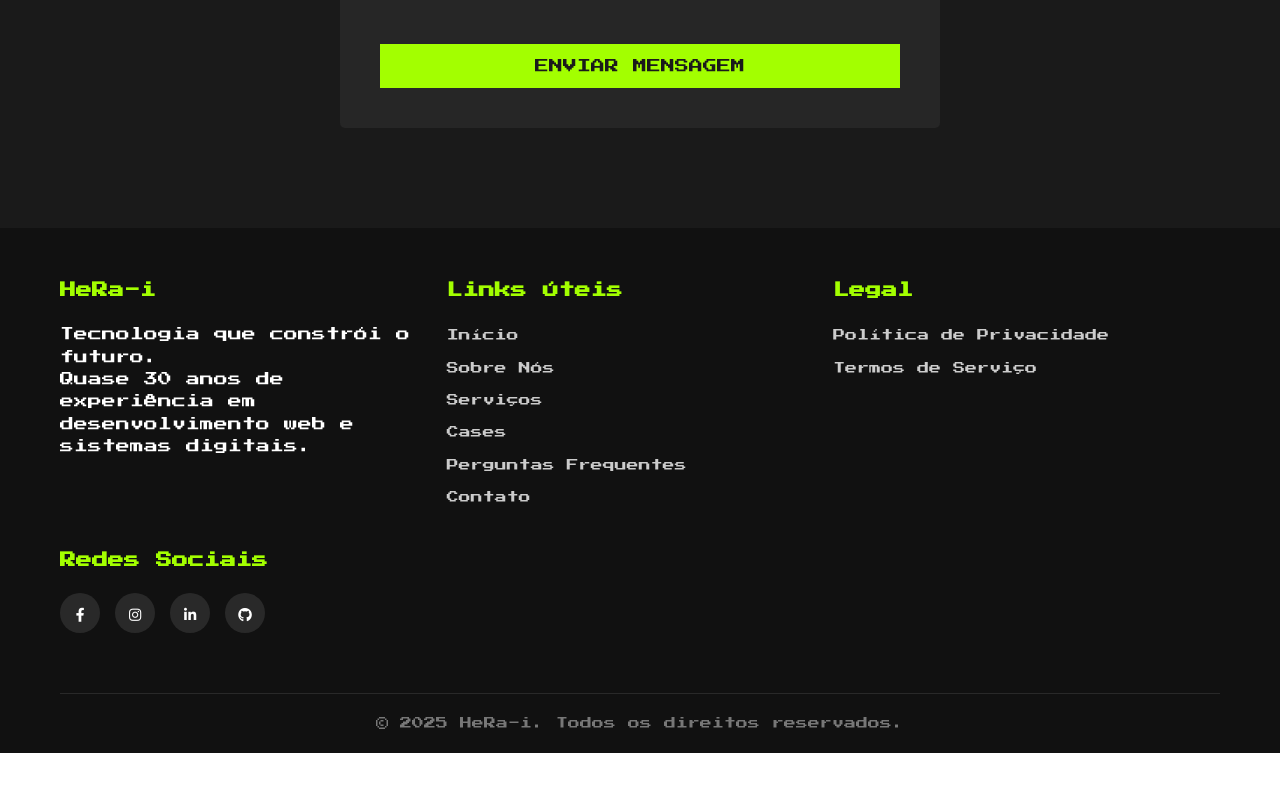
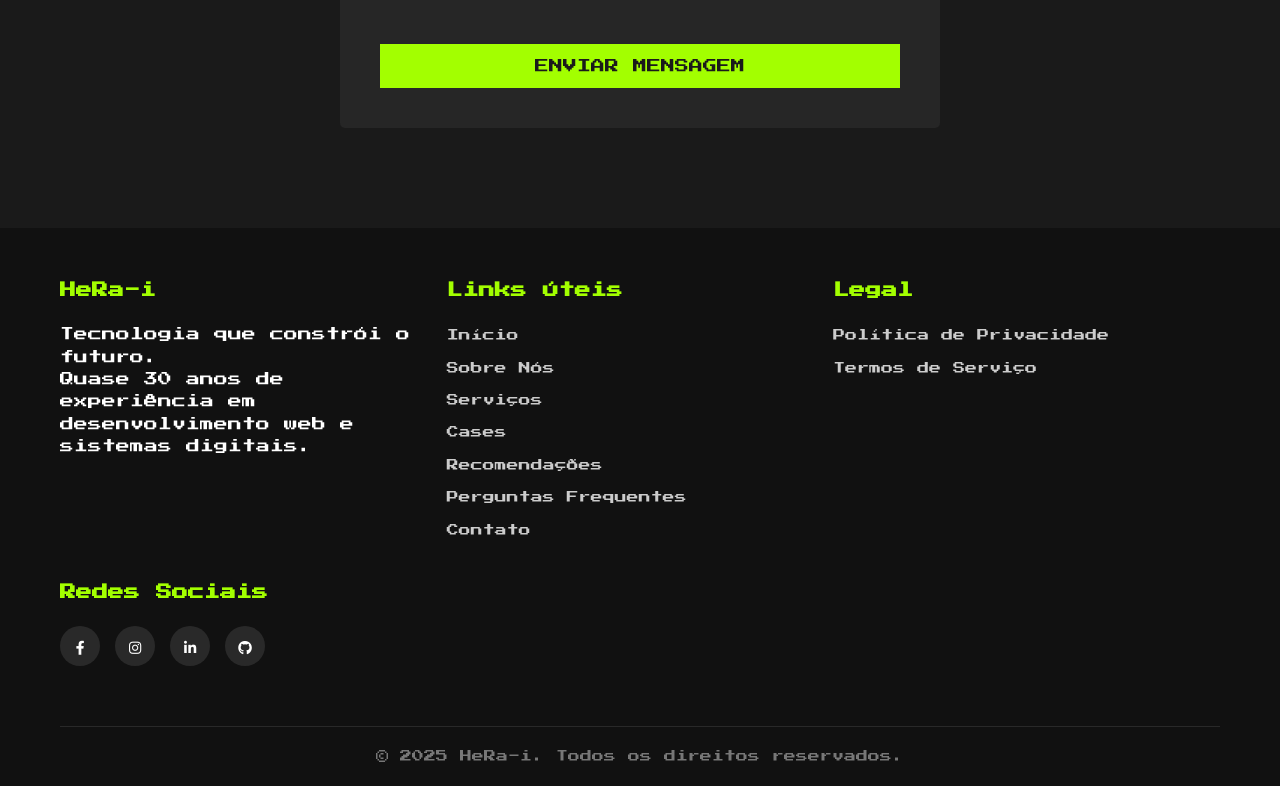
Before and after one commit to llarilopes/hera-i, a Next.js app in the folder frontend/: page / in a window 1280 px wide. Shown: the part 5966-6752 px from the top of the page. Before the commit the page ends 6719 px from the top, so only its background shows below. Built offline with nearby package versions, Linux system fonts and the light colour scheme; no server answers.

Commit message:
inserido link para recomendações no rodapé.

```diff
--- a/frontend/src/components/Footer.tsx
+++ b/frontend/src/components/Footer.tsx
@@ -17,6 +17,7 @@ export default function Footer() {
               <li><Link href="/#about">Sobre Nós</Link></li>
               <li><Link href="/#services">Serviços</Link></li>
               <li><Link href="/#cases">Cases</Link></li>
+              <li><Link href="/#testimonials">Recomendações</Link></li>
               <li><Link href="/#faq">Perguntas Frequentes</Link></li>
               <li><Link href="/#contact">Contato</Link></li>
             </ul>
```
